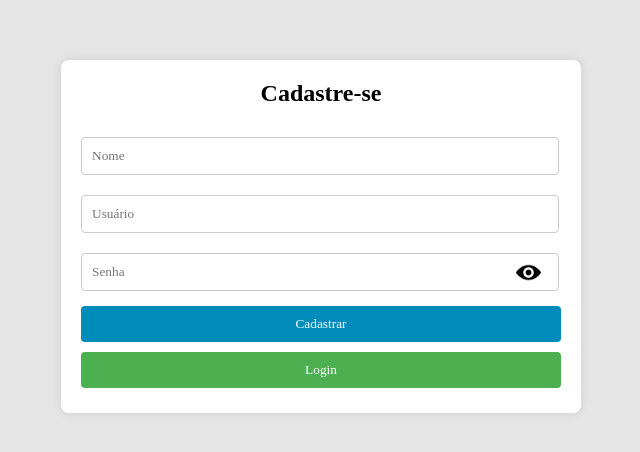
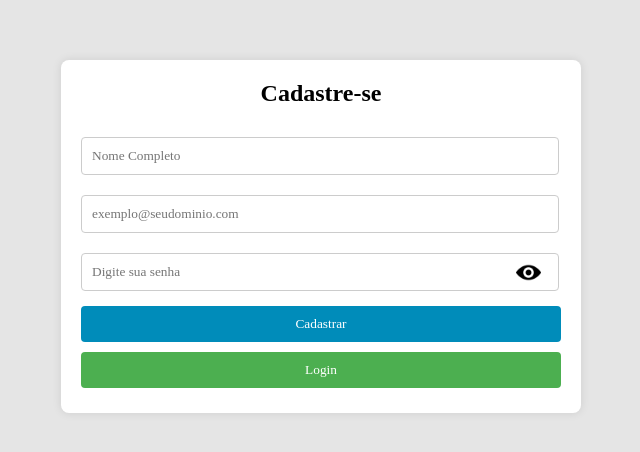
Before and after one commit to marcelodfreitas/CRUD-RECADOS-API, a plain HTML site: page signup.html in a window 1280 px wide. Shown: the part 164-616 px from the top of the page, without its empty margins (319-959 px from the left). Drawn offline with nearby package versions, Linux system fonts and the light colour scheme.

Commit message:
alteração do styles

```diff
--- a/signup.html
+++ b/signup.html
@@ -3,7 +3,7 @@
 <head>
     <meta charset="UTF-8">
     <meta name="viewport" content="width=device-width, initial-scale=1.0">
-    <title>Formulário de Login</title>
+    <title>Cadastro</title>
     <link rel="stylesheet" href="./src/assets/css/styles.css">
     <style>
 
@@ -14,10 +14,10 @@
         <h2>Cadastre-se</h2>
         <form id="form-login">
             <div class="containerToogle">
-            <input id="nome" type="text" placeholder="Nome" >
-            <input id="usuario" type="text" placeholder="Usuário" >
+            <input id="nome" type="text" placeholder="Nome Completo" >
+            <input id="usuario" type="text" placeholder="exemplo@seudominio.com" >
             <div id="tooglePasswordSignUp"></div>
-            <input id="senha" type="password" placeholder="Senha" >
+            <input id="senha" type="password" placeholder="Digite sua senha" >
             <button type="submit" class="register-button">Cadastrar</button>
             <a href="./login.html"><button type="button" class="login-button">Login</button></a>
         </div>
--- a/src/js/login.js
+++ b/src/js/login.js
@@ -15,7 +15,7 @@ async function login(logate) {
       location.href = "index.html";
     }
   } catch (error) {
-    console.error("Login Incompleto", error);
+    alert("Credenciais Inválidas! Verifique se possui cadastro!", error);
   }
 }
 
```
Also changed, not shown: login.html (+3 -3 lines), src/js/signup.js (+10 -11 lines).
